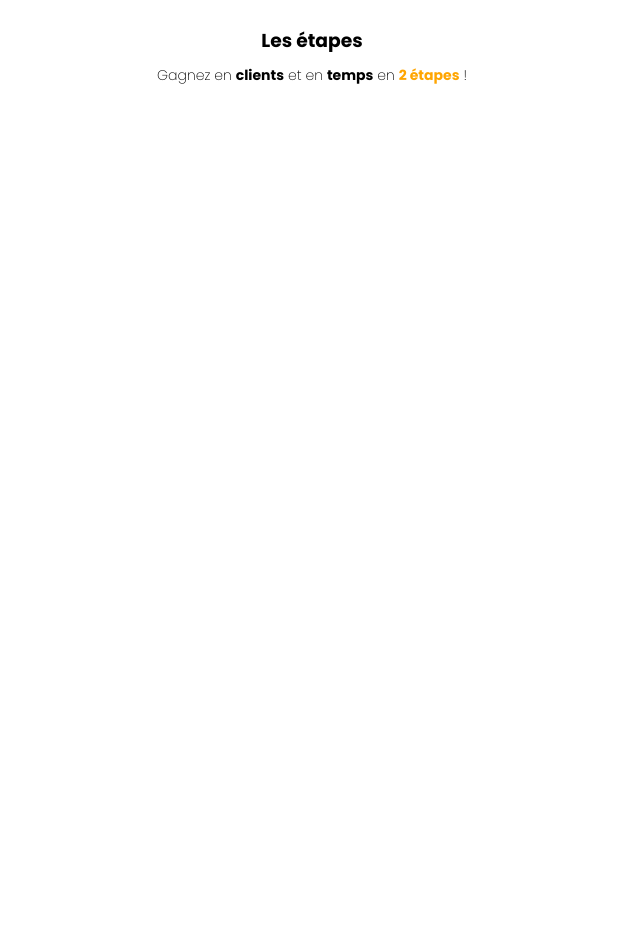
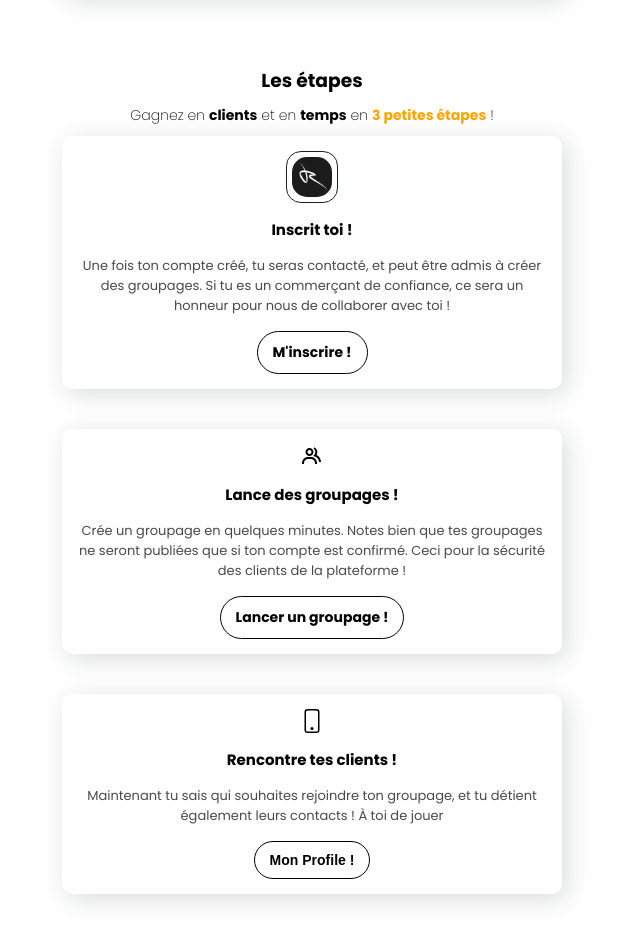
Before and after one commit to revenge-buy/plateforme, a Next.js app: page / in a window 1280 px wide. Shown: the part 1460-2402 px from the top of the page, without its empty margins (328-968 px from the left). Before the commit the page ends 1646 px from the top, so only its background shows below. Built offline with nearby package versions, Linux system fonts and the light colour scheme.

Commit message:
ending home review

```diff
--- a/components/BoxOne/index.jsx
+++ b/components/BoxOne/index.jsx
@@ -1,18 +1,30 @@
 import Image from 'next/image'
 import Link from 'next/link'
-import React from 'react'
-import { BiGroup, BiTime } from 'react-icons/bi'
+import { useRouter } from 'next/router'
+import React, { useContext } from 'react'
+import { BiGroup, BiPhone, BiTime } from 'react-icons/bi'
 import { GiPriceTag } from 'react-icons/gi'
+
+import style from './style.module.css'
 import Logo from '../Logo/Logo'
-import style from './style.module.css'
+import { BsPhone, BsPhoneFill } from 'react-icons/bs'
+import { AuthContext } from '@/context/auth'
 
 const BoxOne = ({title, text, type, button, dark}) => {
+  const router = useRouter()
+
+  const { SetUser } = useContext(AuthContext)
+  const click = () => {
+    return button?.onClick(router, SetUser)
+  }
+
   return (
     <div className={`${dark && style.boxOneDark} ${style.boxOne}`}>
       {
         type === "price" ? <GiPriceTag /> :
         type === "group" ? <BiGroup /> :
         type === "time" ? <BiTime /> :
+        type === "phone" ? <BsPhone /> :
         <Logo />
       }
       <h5>{title}</h5>
@@ -20,7 +32,7 @@ const BoxOne = ({title, text, type, button, dark}) => {
       {button.type === "action" ?
         <button
           className={style.boxOneButton}
-          onClick={function(){button?.onClick} || null}
+          onClick={click || null}
         >
           {button?.text || "cliquez !"}
         </button> :
--- a/components/BoxOne/style.module.css
+++ b/components/BoxOne/style.module.css
@@ -6,6 +6,8 @@
   flex-direction: column;
   align-items: center;
   gap: 15px;
+  width: 500px;
+  max-width: 70vw;
 }
 
 .boxOneDark{
--- a/components/Exploder/Exploder.module.css
+++ b/components/Exploder/Exploder.module.css
@@ -8,18 +8,34 @@
   color: white;
 }
 
+.exploder:hover span{
+}
+
 .exploder:hover .span1{
+  animation: spinner 20ms 20;
   transform: rotate(-15deg);
 }
 
 .exploder:hover .span2{
+  animation: spinner 30ms 20;
   transform: rotate(25deg) translate(0, 7px);
 }
 
 .exploder:hover .span3{
+  animation: spinner 40ms 20;
   transform: rotate(10deg) translate(0, 2px);
 }
 
 .exploder:hover .span0{
+  animation: spinner 50ms 20;
   transform: rotate(-5deg) translate(0, -4px);
 }
+
+@keyframes spinner {
+  0%{
+    transform: rotate(0)
+  }
+  100%{
+    transform: rotate(360deg);
+  }
+}
--- a/containers/Home/Advantages/style.module.css
+++ b/containers/Home/Advantages/style.module.css
@@ -1,4 +1,11 @@
 .advantages{
   gap: 35px;
   flex-direction: column;
+  align-items: center;
 }
+
+.advantages .advantage{
+  display: flex;
+  flex-direction: column;
+  align-items: center;
+}
--- /dev/null
+++ b/containers/Home/Steps/Steps.module.css
@@ -0,0 +1,4 @@
+.stepsList{
+  gap: 40px;
+  flex-direction: column;
+}
--- a/containers/Home/Steps/index.jsx
+++ b/containers/Home/Steps/index.jsx
@@ -1,8 +1,60 @@
+import BoxOne from '@/components/BoxOne'
+import style from './Steps.module.css'
+
 export default function Steps() {
+  const buttons = [
+    {
+      type: 'link',
+      link: "/auth",
+      text: "M'inscrire !"
+    },
+    {
+      type: 'link',
+      link: "/projects/new",
+      text: "Lancer un groupage !"
+    },
+    {
+      type: 'action',
+      onClick: function(router, SetUser){
+        const user = JSON.parse(localStorage.getItem('revenge-user'));
+
+        if(user !== null) {
+          SetUser(user);
+          router.push(`/account?tag=${user.userTag}`);
+        } else {
+          router.push("/auth");
+        }
+      },
+      text: "Mon Profile !"
+    }
+  ]
+
   return (
-    <div id="steps">
+    <div id="steps" className={style.steps}>
       <h3>Les étapes</h3>
-      <h4>Gagnez en <b>clients</b> et en <b>temps</b> en <b>2 étapes</b> !</h4>
+      <h4>Gagnez en <b>clients</b> et en <b>temps</b> en <b>3 petites étapes</b> !</h4>
+
+      <div className={`flexed ${style.stepsList}`}>
+        <BoxOne
+          title="Inscrit toi !"
+          text="Une fois ton compte créé, tu seras contacté, et peut être admis à créer des groupages. Si tu es un commerçant de confiance, ce sera un honneur pour nous de collaborer avec toi !"
+          button={buttons[0]}
+        />
+
+        <BoxOne
+          title="Lance des groupages !"
+          type="group"
+          text="Crée un groupage en quelques minutes. Notes bien que tes groupages ne seront publiées que si ton compte est confirmé. Ceci pour la sécurité des clients de la plateforme !"
+          button={buttons[1]}
+        />
+
+        <BoxOne
+          title="Rencontre tes clients !"
+          type="phone"
+          text="Maintenant tu sais qui souhaites rejoindre ton groupage, et tu détient également leurs contacts ! À toi de jouer "
+          button={buttons[2]}
+        />
+      </div>
     </div>
   )
 }
--- a/pages/account/index.jsx
+++ b/pages/account/index.jsx
@@ -269,7 +269,7 @@ export default function Account() {
               </button>
             </div>
             <Link href="/projects/new" className={styles.button}>
-              Ajouter un groupage !
+              Ajouter un groupage
               <BiPlus />
             </Link>
           </div>
--- a/pages/account/index.module.css
+++ b/pages/account/index.module.css
@@ -255,7 +255,7 @@
   padding: 10px 15px;
   background-color: rgba(27, 30, 50, 0.082);
   border-radius: 8px;
-  font-weight: bolder;
+  font-weight: normal;
   /* font-size: 16px; */
   /* letter-spacing: -0.5px; */
 }
--- a/pages/projects/new.jsx
+++ b/pages/projects/new.jsx
@@ -350,7 +350,7 @@ export default function NewProjects() {
           </div>
         }
         <AuthBox
-          title="Nouveau Projet" text="Créez votre projet de groupage en 5 minutes !"
+          title="Nouveau Groupage" text="Créez votre groupage en 5 minutes !"
           component={
             <form>
               {
@@ -358,7 +358,7 @@ export default function NewProjects() {
                 <section>
                   <div className="form-step-header">
                     <h3><p>01</p><span>(1 min)</span></h3>
-                    <p>Définissez votre Projet</p>
+                    <p>Définissez votre groupage</p>
                   </div>
 
                   <div>
```
